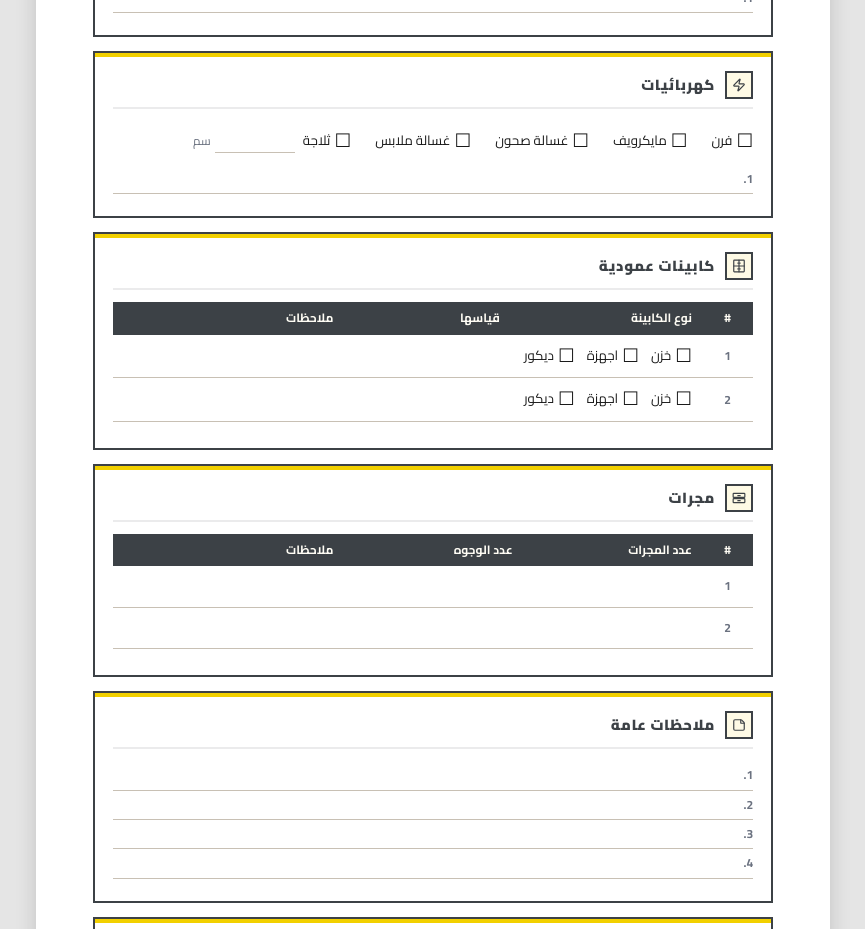
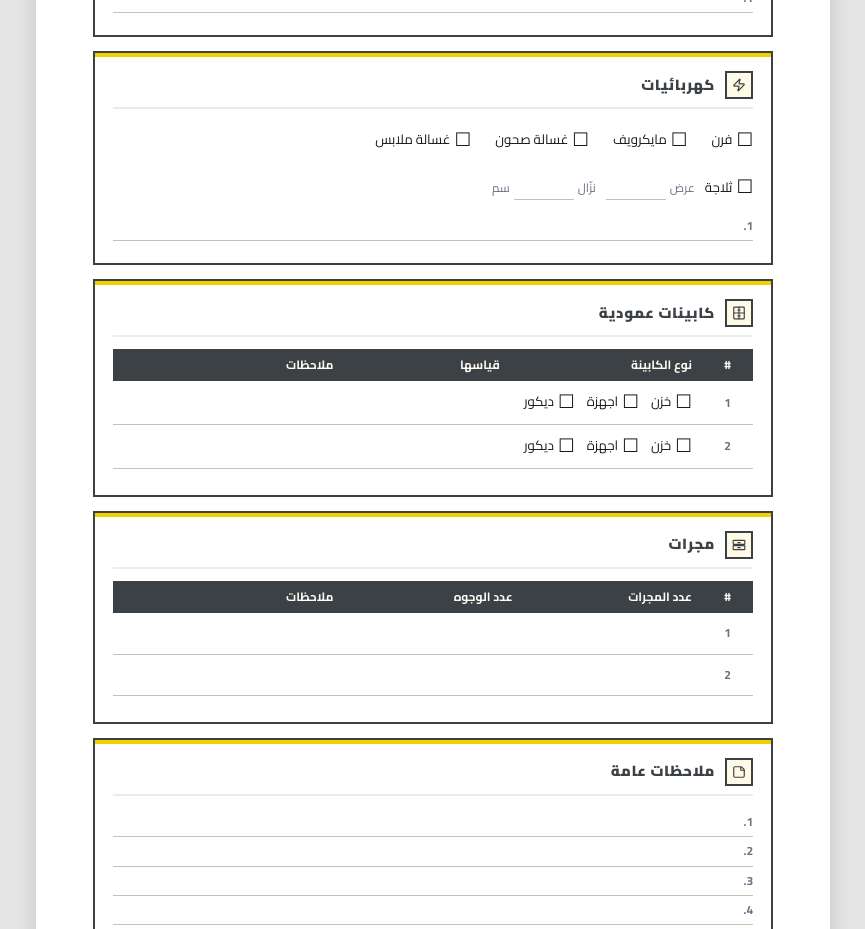
Before and after one commit to Abdullah97825/ahmed-decor-contract, a Next.js app: page /survey in a window 1280 px wide. Shown: the part 1420-2349 px from the top of the page, without its empty margins (207-1072 px from the left). Built offline with nearby package versions, Linux system fonts and the light colour scheme.

Commit message:
Update refrigerator option layout for better readability in survey form

```diff
--- a/components/survey-form.tsx
+++ b/components/survey-form.tsx
@@ -161,7 +161,10 @@ function PrintableSurvey() {
           <span style={{ display: "inline-flex", alignItems: "center", gap: "4px", fontSize: "10pt" }}>
             <span style={{ fontSize: "14pt", lineHeight: 1 }}>☐</span>
             <span>ثلاجة</span>
-            <span style={{ borderBottom: "1.5px solid #C8C0B4", minWidth: "80px", display: "inline-block", marginRight: "4px" }}>&nbsp;</span>
+            <span style={{ color: "#6B7280", fontSize: "9pt", marginRight: "6px" }}>عرض</span>
+            <span style={{ borderBottom: "1.5px solid #C8C0B4", minWidth: "60px", display: "inline-block" }}>&nbsp;</span>
+            <span style={{ color: "#6B7280", fontSize: "9pt", marginRight: "6px" }}>نزّال</span>
+            <span style={{ borderBottom: "1.5px solid #C8C0B4", minWidth: "60px", display: "inline-block" }}>&nbsp;</span>
             <span style={{ color: "#6B7280", fontSize: "9pt" }}>سم</span>
           </span>
         </div>
--- a/survey-form.html
+++ b/survey-form.html
@@ -267,7 +267,7 @@ body { font-family: 'Cairo', sans-serif; background: var(--cream); color: var(--
         <span class="cb"><span class="cb-box">☐</span> مايكرويف</span>
         <span class="cb"><span class="cb-box">☐</span> غسالة صحون</span>
         <span class="cb"><span class="cb-box">☐</span> غسالة ملابس</span>
-        <span class="cb" style="display:inline-flex;align-items:center;gap:4px"><span class="cb-box">☐</span> ثلاجة <span style="border-bottom:1.5px solid #C8C0B4; min-width:80px; display:inline-block; margin-right:4px">&nbsp;</span><span style="color:#6B7280;font-size:9pt">سم</span></span>
+        <span class="cb" style="display:inline-flex;align-items:center;gap:4px"><span class="cb-box">☐</span> ثلاجة <span style="color:#6B7280;font-size:9pt;margin-right:6px">عرض</span><span style="border-bottom:1.5px solid #C8C0B4; min-width:60px; display:inline-block">&nbsp;</span><span style="color:#6B7280;font-size:9pt;margin-right:6px">نزّال</span><span style="border-bottom:1.5px solid #C8C0B4; min-width:60px; display:inline-block">&nbsp;</span><span style="color:#6B7280;font-size:9pt">سم</span></span>
       </div>
       <div class="nl">
         <div class="nl-row"><span class="nl-num">1.</span></div>
```
